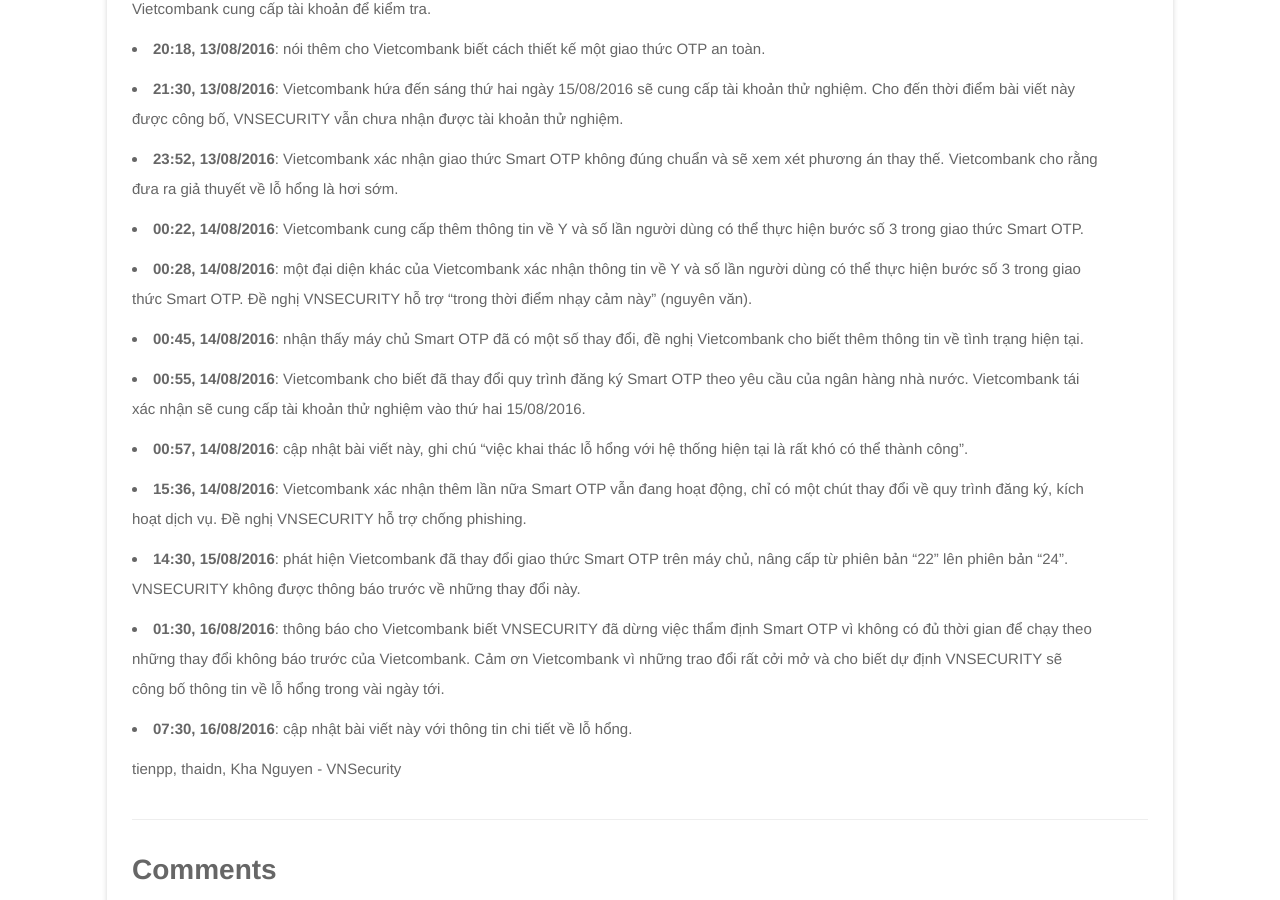
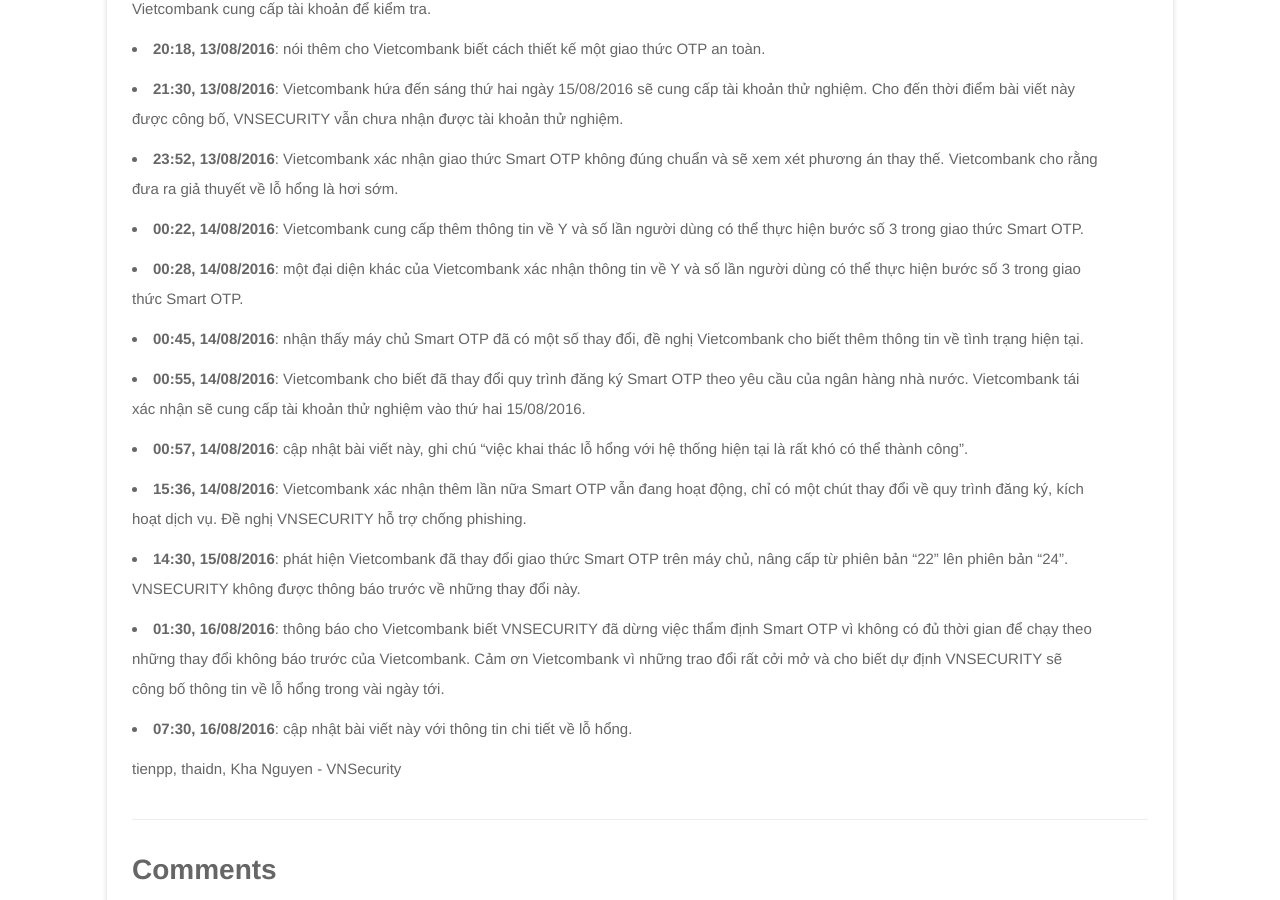
Before and after one commit to VNSECURITY/vnsecurity.github.io, a Jekyll site: the page built from _posts/2016-08-13-Ve-su-vu-khach-hang-Vietcombank-bi-mat-tien.md, in a window 1280 px wide and 900 px high, scrolled down 6005 px. Built offline with Jekyll 4.4.1, drawn with Linux system fonts in a browser that asks for light colours; comment, search, counter and statistics services are not loaded.

Commit message:
Update 2016-08-13-Ve-su-vu-khach-hang-Vietcombank-bi-mat-tien.md

```diff
--- a/_posts/2016-08-13-Ve-su-vu-khach-hang-Vietcombank-bi-mat-tien.md
+++ b/_posts/2016-08-13-Ve-su-vu-khach-hang-Vietcombank-bi-mat-tien.md
@@ -125,7 +125,7 @@
 * **21:30, 13/08/2016**: Vietcombank hứa đến sáng thứ hai ngày 15/08/2016 sẽ cung cấp tài khoản thử nghiệm. Cho đến thời điểm bài viết này được công bố, VNSECURITY vẫn chưa nhận được tài khoản thử nghiệm.
 * **23:52, 13/08/2016**: Vietcombank xác nhận giao thức Smart OTP không đúng chuẩn và sẽ xem xét phương án thay thế. Vietcombank cho rằng đưa ra giả thuyết về lỗ hổng là hơi sớm.
 * **00:22, 14/08/2016**: Vietcombank cung cấp thêm thông tin về Y và số lần người dùng có thể thực hiện bước số 3 trong giao thức Smart OTP.
-* **00:28, 14/08/2016**: một đại diện khác của Vietcombank xác nhận thông tin về Y và số lần người dùng có thể thực hiện bước số 3 trong giao thức Smart OTP. Đề nghị VNSECURITY hỗ trợ “trong thời điểm nhạy cảm này" (nguyên văn).
+* **00:28, 14/08/2016**: một đại diện khác của Vietcombank xác nhận thông tin về Y và số lần người dùng có thể thực hiện bước số 3 trong giao thức Smart OTP.
 * **00:45, 14/08/2016**: nhận thấy máy chủ Smart OTP đã có một số thay đổi, đề nghị Vietcombank cho biết thêm thông tin về tình trạng hiện tại.
 * **00:55, 14/08/2016**: Vietcombank cho biết đã thay đổi quy trình đăng ký Smart OTP theo yêu cầu của ngân hàng nhà nước. Vietcombank tái xác nhận sẽ cung cấp tài khoản thử nghiệm vào thứ hai 15/08/2016.
 * **00:57, 14/08/2016**: cập nhật bài viết này, ghi chú “việc khai thác lỗ hổng với hệ thống hiện tại là rất khó có thể thành công”.
```
